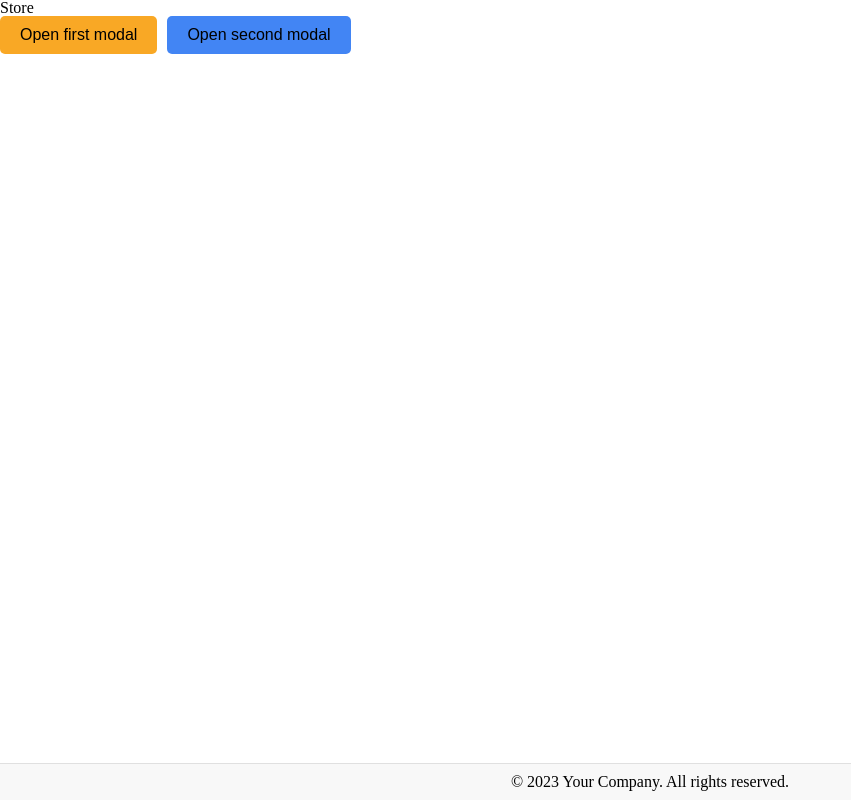
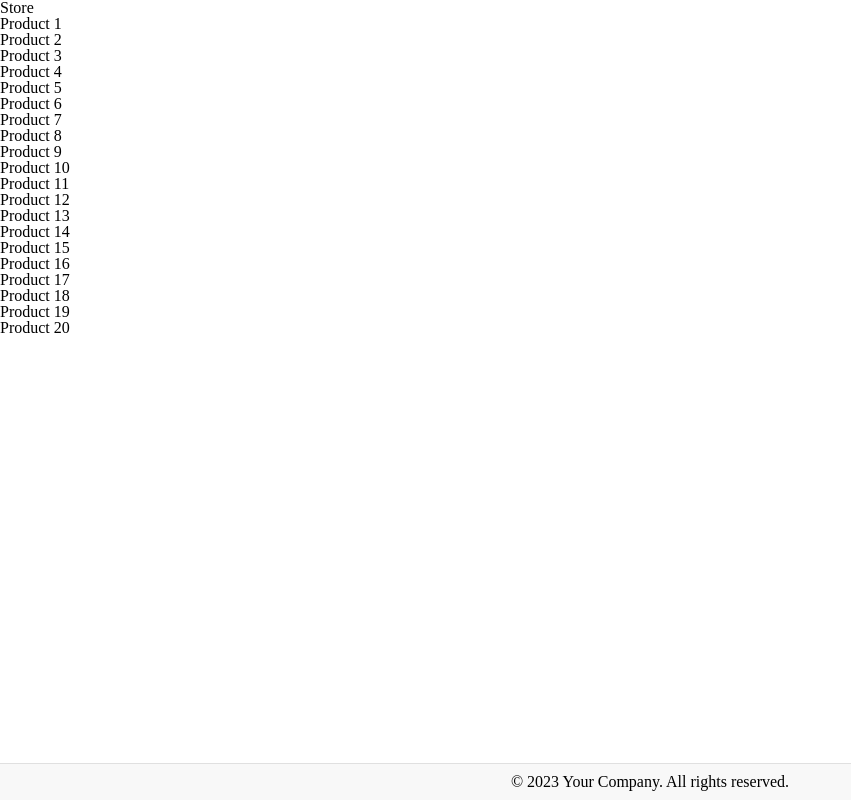
Before and after one commit to Abilov599/ABB-Tech-Online-Shop, a React (Vite) app in the folder client/: page / in a window 1280 px wide. Shown: the whole page, without its empty margins (0-851 px from the left). Built offline with nearby package versions, Linux system fonts and the light colour scheme.

Commit message:
Data fetched!

```diff
--- a/client/src/pages/Home/Home.jsx
+++ b/client/src/pages/Home/Home.jsx
@@ -8,74 +8,119 @@ class Home extends Component {
     this.state = {
       showModal: false,
       showModal2: false,
+      data: [],
+      isLoading: true,
+      error: null,
     };
+  }
+  componentDidMount() {
+    fetch("../../public/data.json")
+      .then((response) => response.json())
+      .then((data) => {
+        this.setState({
+          data: data,
+          isLoading: false,
+        });
+      })
+      .catch((error) => {
+        this.setState({
+          error: error,
+          isLoading: false,
+        });
+      });
   }
   showHideModal = (modalName) => {
     this.setState((prevState) => ({
       [modalName]: !prevState[modalName],
     }));
   };
+
   render() {
-    const { showModal, showModal2 } = this.state;
+    const { data, isLoading, error } = this.state;
+
+    const { products } = data;
+
+    if (error) {
+      return <p>Error: {error.message}</p>;
+    }
     return (
-      <section>
-        <Modal
-          header={"First Modal"}
-          text={
-            "Lorem, ipsum dolor sit amet consectetur adipisicing elit. Consectetur, quam facere officia totam quis tempore voluptatibus labore ullam eum dolorum?"
-          }
-          isOpen={showModal}
-          onClick={() => this.showHideModal("showModal")}
-          actions={
-            <>
-              <Button
-                bgColor="#4285F4"
-                text="Ok"
-                onClick={() => this.showHideModal("showModal")}
-              />
-              <Button
-                bgColor="#4285F4"
-                text="Cancel"
-                onClick={() => this.showHideModal("showModal")}
-              />
-            </>
-          }
-        />
-        <Modal
-          text={
-            "Lorem ipsum dolor sit amet consectetur adipisicing elit. Rem voluptatem, ad corrupti aperiam labore quae quidem, eum soluta sequi ipsum vel quam laborum fugit minima quo odio sit enim praesentium."
-          }
-          header={"Second Modal"}
-          isOpen={showModal2}
-          onClick={() => this.showHideModal("showModal2")}
-          actions={
-            <>
-              <Button
-                bgColor="#4285F4"
-                text="Ok"
-                onClick={() => this.showHideModal("showModal2")}
-              />
-              <Button
-                bgColor="#4285F4"
-                text="Cancel"
-                onClick={() => this.showHideModal("showModal2")}
-              />
-            </>
-          }
-        />
-        <Button
-          text={"Open first modal"}
-          bgColor={"#F9A825"}
-          onClick={() => this.showHideModal("showModal")}
-        />
-        <Button
-          text={"Open second modal"}
-          bgColor={"#4285F4"}
-          onClick={() => this.showHideModal("showModal2")}
-        />
+      <section className={styles.home}>
+        <div className="container">
+          {isLoading ? (
+            <p>Loading...</p>
+          ) : (
+            <ul>
+              {products.map((item) => {
+                return <li key={item.id}>{item.Name}</li>;
+              })}
+            </ul>
+          )}
+        </div>
       </section>
     );
   }
+
+  // render() {
+  //   const { showModal, showModal2 } = this.state;
+  //   return (
+  //     <section>
+  //       <Modal
+  //         header={"First Modal"}
+  //         text={
+  //           "Lorem, ipsum dolor sit amet consectetur adipisicing elit. Consectetur, quam facere officia totam quis tempore voluptatibus labore ullam eum dolorum?"
+  //         }
+  //         isOpen={showModal}
+  //         onClick={() => this.showHideModal("showModal")}
+  //         actions={
+  //           <>
+  //             <Button
+  //               bgColor="#4285F4"
+  //               text="Ok"
+  //               onClick={() => this.showHideModal("showModal")}
+  //             />
+  //             <Button
+  //               bgColor="#4285F4"
+  //               text="Cancel"
+  //               onClick={() => this.showHideModal("showModal")}
+  //             />
+  //           </>
+  //         }
+  //       />
+  //       <Modal
+  //         text={
+  //           "Lorem ipsum dolor sit amet consectetur adipisicing elit. Rem voluptatem, ad corrupti aperiam labore quae quidem, eum soluta sequi ipsum vel quam laborum fugit minima quo odio sit enim praesentium."
+  //         }
+  //         header={"Second Modal"}
+  //         isOpen={showModal2}
+  //         onClick={() => this.showHideModal("showModal2")}
+  //         actions={
+  //           <>
+  //             <Button
+  //               bgColor="#4285F4"
+  //               text="Ok"
+  //               onClick={() => this.showHideModal("showModal2")}
+  //             />
+  //             <Button
+  //               bgColor="#4285F4"
+  //               text="Cancel"
+  //               onClick={() => this.showHideModal("showModal2")}
+  //             />
+  //           </>
+  //         }
+  //       />
+  //       <Button
+  //         text={"Open first modal"}
+  //         bgColor={"#F9A825"}
+  //         onClick={() => this.showHideModal("showModal")}
+  //       />
+  //       <Button
+  //         text={"Open second modal"}
+  //         bgColor={"#4285F4"}
+  //         onClick={() => this.showHideModal("showModal2")}
+  //       />
+  //     </section>
+  //   );
+  // }
 }
 
 export { Home };
```
